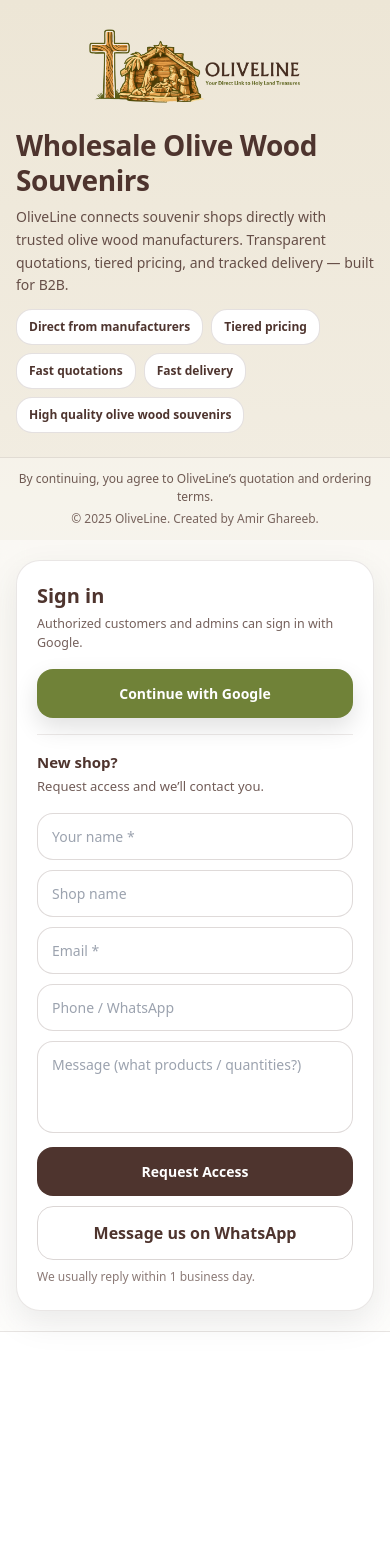
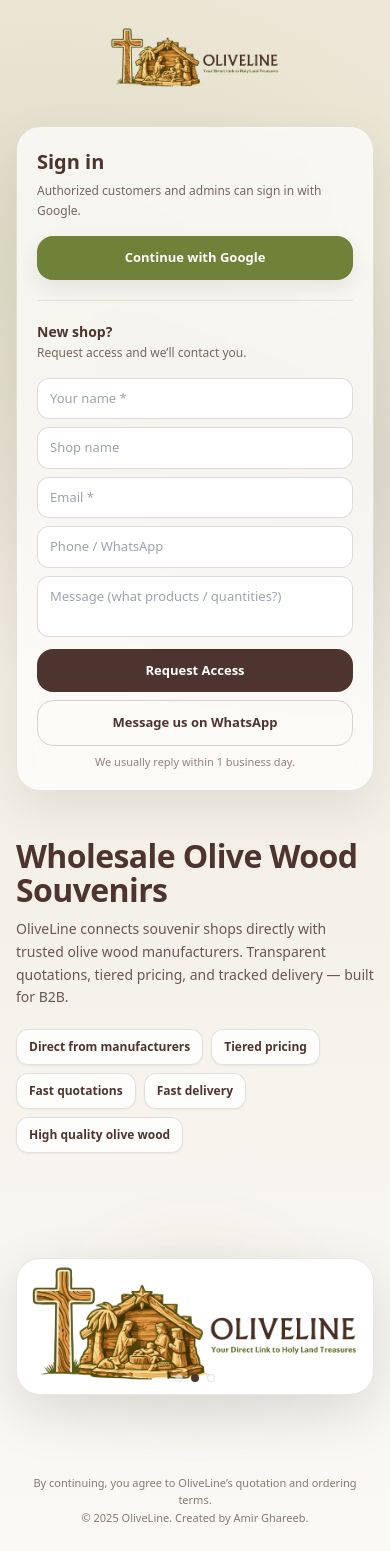
Before and after one commit to amirfagh/olivelinenew, a React (Create React App) app: page / in a window 390 px wide. Before the commit the page ends 1332 px from the top, so only its background shows below. Built offline with nearby package versions, Linux system fonts and the light colour scheme.

Commit message:
Fix mobile: show logo at top on small screens

```diff
--- a/src/pages/Login.js
+++ b/src/pages/Login.js
@@ -7,7 +7,7 @@
 
 import logo from "../assets/oliveline-logo2.png";
 
-// put 3–6 product images here
+// Put 3–6 product images here (REAL product photos will look 10x better than logos)
 import p1 from "../assets/oliveline-logo.png";
 import p2 from "../assets/oliveline-logo2.png";
 import p3 from "../assets/oliveline-logo4.png";
@@ -23,9 +23,16 @@
   // ----- simple carousel
   const images = useMemo(() => [p1, p2, p3], []);
   const [idx, setIdx] = useState(0);
+  const [fade, setFade] = useState(true);
 
   useEffect(() => {
-    const t = setInterval(() => setIdx((x) => (x + 1) % images.length), 2800);
+    const t = setInterval(() => {
+      setFade(false);
+      setTimeout(() => {
+        setIdx((x) => (x + 1) % images.length);
+        setFade(true);
+      }, 180);
+    }, 3200);
     return () => clearInterval(t);
   }, [images.length]);
 
@@ -122,61 +129,153 @@
       "Tiered pricing",
       "Fast quotations",
       "Fast delivery",
-      "High quality olive wood souvenirs",
+      "High quality olive wood",
     ],
     []
   );
 
+  const goTo = (i) => {
+    setFade(false);
+    setTimeout(() => {
+      setIdx(i);
+      setFade(true);
+    }, 160);
+  };
+
   return (
     <div
-      className="
-      relative
-        min-h-screen w-full
-        flex flex-col lg:flex-row
-        lg:h-screen lg:overflow-hidden
-      "
-      style={{ backgroundImage: `linear-gradient(180deg, ${CREAM}, ${SOFTWHITE})` }}
+      className="lg:h-screen w-full flex flex-col items-center justify-center lg:overflow-hidden min-h-screen"
+      style={{
+        backgroundImage: `radial-gradient(900px 500px at 12% 18%, rgba(112,130,56,0.14), transparent 60%),
+                          radial-gradient(800px 450px at 80% 32%, rgba(78,52,46,0.10), transparent 55%),
+                          linear-gradient(180deg, ${CREAM}, ${SOFTWHITE})`,
+      }}
     >
-      {/* RIGHT (LOGIN) — FIRST ON MOBILE */}
+      {/* MOBILE TOP LOGO */}
+<div className="lg:hidden w-full flex justify-center pt-6 pb-2">
+  <img
+    src={logo}
+    alt="OliveLine"
+    className="h-[70px] w-auto object-contain"
+  />
+</div>
+      <div className="w-full max-w-[1400px] h-full flex flex-col lg:flex-row gap-8 lg:gap-12 px-4 sm:px-6 lg:px-10 py-6 lg:py-8">
+
+        {/* LEFT (MARKETING) — SECOND ON MOBILE, FIRST ON DESKTOP */}
+        <div className="order-2 lg:order-1 flex-1 flex flex-col min-h-0 h-full">
+          {/* Logo row */}
+          <div className="hidden lg:flex justify-start shrink-0 pb-6">
+            <img
+              src={logo}
+              alt="OliveLine"
+              className="h-[60px] sm:h-[70px] lg:h-[190px] w-auto object-contain"
+            />
+          </div>
+
+          <div className="flex-1 flex flex-col lg:flex-row gap-6 lg:gap-8 min-h-0">
+            {/* Text Content */}
+            <div className="flex-1 flex flex-col justify-center shrink-0">
+
+
+              <h1
+                className="mt-4 text-[32px] sm:text-[40px] lg:text-[44px] xl:text-[52px] font-extrabold tracking-[-0.6px] leading-[1.05]"
+                style={{ color: BROWN }}
+              >
+                Wholesale Olive <br className="hidden lg:block" />
+                Wood Souvenirs
+              </h1>
+
+              <p
+                className="mt-3 text-[14px] sm:text-[15px] lg:text-[16px] leading-relaxed max-w-xl"
+                style={{ color: BROWN, opacity: 0.82 }}
+              >
+                OliveLine connects souvenir shops directly with trusted olive wood manufacturers.
+                Transparent quotations, tiered pricing, and tracked delivery — built for B2B.
+              </p>
+
+              {/* Badges */}
+              <div className="mt-5 flex flex-wrap gap-2 max-w-xl">
+                {badges.map((t) => (
                   <div
-        className="
-          order-1 lg:order-2
-          w-full lg:w-[460px]
-          px-4 sm:px-8 lg:px-10
-          py-5 sm:py-8 lg:py-10
-          flex items-start lg:items-center justify-center
-          border-b lg:border-b-0 lg:border-l
-          bg-white/60 backdrop-blur-md
-        "
+                    key={t}
+                    className="rounded-xl px-3 py-2 text-[12px] sm:text-[13px] font-bold border bg-white/80 shadow-sm"
+                    style={{ color: BROWN, borderColor: "rgba(78,52,46,0.14)" }}
+                  >
+                    {t}
+                  </div>
+                ))}
+              </div>
+            </div>
+
+            {/* Image / Carousel (Dynamically sized to fit remaining space) */}
+            <div className="flex-1 relative flex flex-col justify-center min-h-[250px] lg:min-h-0 mt-6 lg:mt-0">
+              {/* soft glow */}
+              <div
+                className="absolute -inset-4 rounded-[32px] blur-2xl opacity-60 pointer-events-none"
+                style={{
+                  background:
+                    "radial-gradient(50% 50% at 50% 50%, rgba(112,130,56,0.22), transparent 70%)",
+                }}
+              />
+
+              <div
+                className="relative rounded-3xl overflow-hidden border bg-white shadow-[0_18px_55px_rgba(0,0,0,0.12)] w-full h-full max-h-[400px]"
                 style={{ borderColor: "rgba(78,52,46,0.12)" }}
               >
+                <img
+                  src={images[idx]}
+                  alt="Olive wood products"
+                  className={`w-full h-full object-cover block transition-opacity duration-300 ${
+                    fade ? "opacity-100" : "opacity-0"
+                  }`}
+                />
+
+                {/* Dots */}
+                <div className="absolute bottom-3 left-0 right-0 flex items-center justify-center gap-2">
+                  {images.map((_, i) => (
+                    <button
+                      key={i}
+                      onClick={() => goTo(i)}
+                      className="h-2 w-2 rounded-full border transition"
+                      style={{
+                        backgroundColor: i === idx ? BROWN : "rgba(255,255,255,0.85)",
+                        borderColor: "rgba(78,52,46,0.18)",
+                        opacity: i === idx ? 1 : 0.75,
+                      }}
+                      aria-label={`Go to slide ${i + 1}`}
+                    />
+                  ))}
+                </div>
+              </div>
+            </div>
+          </div>
+
+          {/* Footer */}
+          <div className="mt-6 shrink-0 text-center lg:text-left text-[11px]" style={{ color: BROWN, opacity: 0.65 }}>
+            <div>By continuing, you agree to OliveLine’s quotation and ordering terms.</div>
+            <div className="mt-0.5">© {new Date().getFullYear()} OliveLine. Created by Amir Ghareeb.</div>
+          </div>
+        </div>
+
+        {/* RIGHT (LOGIN) — FIRST ON MOBILE, SECOND ON DESKTOP */}
+        <div className="order-1 lg:order-2 w-full lg:w-[420px] shrink-0 flex flex-col justify-center h-full">
           <div
-          className="
-            w-full
-            max-w-[560px] lg:max-w-none
-            bg-white
-            rounded-3xl
-            border
-            shadow-[0_12px_34px_rgba(0,0,0,0.08)]
-            overflow-hidden
-          "
+            className="bg-white/70 backdrop-blur-md border rounded-3xl shadow-[0_18px_50px_rgba(0,0,0,0.08)] flex flex-col max-h-full"
             style={{ borderColor: "rgba(78,52,46,0.12)" }}
           >
-          {/* Card header */}
-          <div className="px-5 sm:px-6 pt-5 sm:pt-6 pb-4">
-            <div className="flex items-center justify-between gap-3">
+            {/* Scrollable inner content just in case the laptop screen is vertically very tiny */}
+            <div className="p-5 sm:p-6 overflow-y-auto custom-scrollbar">
+              <div className="flex items-start justify-between gap-3">
                 <div>
-                <h2 className="text-[20px] sm:text-[22px] font-extrabold" style={{ color: BROWN }}>
+                  <h2 className="text-[20px] font-extrabold" style={{ color: BROWN }}>
                     Sign in
                   </h2>
-                <p className="mt-1 text-[12.5px] sm:text-[13px]" style={{ color: BROWN, opacity: 0.78 }}>
+                  <p className="mt-1 text-[12px] leading-relaxed" style={{ color: BROWN, opacity: 0.75 }}>
                     Authorized customers and admins can sign in with Google.
                   </p>
                 </div>
-
-              {/* Small pill */}
                 <div
-                className="shrink-0 hidden sm:inline-flex items-center rounded-full px-3 py-1 text-[12px] font-extrabold border bg-white"
+                  className="shrink-0 hidden sm:inline-flex items-center rounded-full px-2.5 py-1 text-[11px] font-extrabold border bg-white"
                   style={{ color: BROWN, borderColor: "rgba(78,52,46,0.14)" }}
                 >
                   B2B Access
@@ -185,115 +284,52 @@
 
               <button
                 onClick={handleLogin}
-              className="
-                mt-4 w-full
-                rounded-2xl
-                px-4 py-3.5
-                text-[14px]
-                font-extrabold
-                text-white
-                shadow-[0_10px_24px_rgba(0,0,0,0.12)]
-                hover:opacity-95 active:opacity-90
-                transition
-              "
+                className="mt-4 w-full rounded-2xl px-4 py-3 text-[13px] font-extrabold text-white shadow-[0_8px_20px_rgba(0,0,0,0.08)] hover:opacity-95 active:opacity-90 transition"
                 style={{ backgroundColor: OLIVE }}
               >
                 Continue with Google
               </button>
 
-            <div className="mt-4 h-px" style={{ backgroundColor: "rgba(78,52,46,0.10)" }} />
-          </div>
+              <div className="my-5 h-px w-full" style={{ backgroundColor: "rgba(78,52,46,0.10)" }} />
 
-          {/* Lead section */}
-          <div className="px-5 sm:px-6 pb-6">
               <div className="flex items-start justify-between gap-4">
                 <div>
-                <h3 className="text-[15px] font-black" style={{ color: BROWN }}>
+                  <h3 className="text-[14px] font-black" style={{ color: BROWN }}>
                     New shop?
                   </h3>
-                <p className="mt-1 text-[13px]" style={{ color: BROWN, opacity: 0.8 }}>
+                  <p className="mt-0.5 text-[12px]" style={{ color: BROWN, opacity: 0.75 }}>
                     Request access and we’ll contact you.
                   </p>
-              </div>
-              <div className="hidden md:block text-right text-[12px]" style={{ color: BROWN, opacity: 0.65 }}>
-                Reply within<br />1 business day
                 </div>
               </div>
 
               {leadSent ? (
                 <div
-                className="mt-4 rounded-2xl px-4 py-3 text-[13px] font-extrabold border"
-                style={{
-                  backgroundColor: "#E9F6EA",
-                  borderColor: "rgba(112,130,56,0.35)",
-                  color: BROWN,
-                }}
+                  className="mt-4 rounded-xl px-4 py-3 text-[12px] font-extrabold border"
+                  style={{ backgroundColor: "#E9F6EA", borderColor: "rgba(112,130,56,0.35)", color: BROWN }}
                 >
                   ✅ Thanks! We received your request. We’ll contact you soon.
                 </div>
               ) : (
                 <>
-                <div className="mt-4 grid grid-cols-1 gap-2.5">
-                  <Input
-                    placeholder="Your name *"
-                    value={lead.name}
-                    onChange={(e) => setLead({ ...lead, name: e.target.value })}
-                  />
-                  <Input
-                    placeholder="Shop name"
-                    value={lead.shopName}
-                    onChange={(e) => setLead({ ...lead, shopName: e.target.value })}
-                  />
-                  <Input
-                    placeholder="Email *"
-                    value={lead.email}
-                    onChange={(e) => setLead({ ...lead, email: e.target.value })}
-                  />
-                  <Input
-                    placeholder="Phone / WhatsApp"
-                    value={lead.phone}
-                    onChange={(e) => setLead({ ...lead, phone: e.target.value })}
-                  />
-
+                  <div className="mt-4 grid grid-cols-1 gap-2">
+                    <Input placeholder="Your name *" value={lead.name} onChange={(e) => setLead({ ...lead, name: e.target.value })} />
+                    <Input placeholder="Shop name" value={lead.shopName} onChange={(e) => setLead({ ...lead, shopName: e.target.value })} />
+                    <Input placeholder="Email *" value={lead.email} onChange={(e) => setLead({ ...lead, email: e.target.value })} />
+                    <Input placeholder="Phone / WhatsApp" value={lead.phone} onChange={(e) => setLead({ ...lead, phone: e.target.value })} />
                     <textarea
                       placeholder="Message (what products / quantities?)"
                       value={lead.message}
                       onChange={(e) => setLead({ ...lead, message: e.target.value })}
-                    className="
-                      w-full
-                      rounded-2xl
-                      border
-                      px-3.5 py-3
-                      text-[14px]
-                      outline-none
-                      focus:ring-2 focus:ring-offset-0
-                      min-h-[92px]
-                      resize-none
-                      bg-white
-                    "
-                    style={{
-                      borderColor: "rgba(78,52,46,0.18)",
-                      color: BROWN,
-                      boxShadow: "0 0 0 0 rgba(0,0,0,0)",
-                    }}
+                      className="w-full rounded-xl border px-3 py-2.5 text-[13px] outline-none focus:ring-2 focus:ring-offset-0 min-h-[60px] resize-none bg-white"
+                      style={{ borderColor: "rgba(78,52,46,0.18)", color: BROWN }}
                     />
                   </div>
 
                   <button
                     onClick={submitLead}
                     disabled={sending}
-                  className="
-                    mt-3.5 w-full
-                    rounded-2xl
-                    px-4 py-3.5
-                    text-[14px]
-                    font-black
-                    text-white
-                    hover:opacity-95
-                    disabled:opacity-70
-                    disabled:cursor-not-allowed
-                    transition
-                  "
+                    className="mt-3 w-full rounded-2xl px-4 py-3 text-[13px] font-black text-white hover:opacity-95 disabled:opacity-70 disabled:cursor-not-allowed transition"
                     style={{ backgroundColor: BROWN }}
                   >
                     {sending ? "Sending..." : "Request Access"}
@@ -303,26 +339,13 @@
                     href={whatsappLink}
                     target="_blank"
                     rel="noreferrer"
-                  className="
-                    mt-2.5 block w-full
-                    rounded-2xl
-                    px-4 py-3.5
-                    text-center
-                    font-black
-                    border
-                    hover:bg-black/5
-                    transition
-                  "
-                  style={{
-                    borderColor: "rgba(78,52,46,0.2)",
-                    color: BROWN,
-                    textDecoration: "none",
-                  }}
+                    className="mt-2 block w-full rounded-2xl px-4 py-3 text-center text-[13px] font-black border hover:bg-black/5 transition"
+                    style={{ borderColor: "rgba(78,52,46,0.20)", color: BROWN, textDecoration: "none" }}
                   >
                     Message us on WhatsApp
                   </a>
 
-                <div className="mt-2 text-[12px] md:hidden" style={{ color: BROWN, opacity: 0.65 }}>
+                  <div className="mt-2 text-center text-[11px]" style={{ color: BROWN, opacity: 0.6 }}>
                     We usually reply within 1 business day.
                   </div>
                 </>
@@ -331,80 +354,7 @@
           </div>
         </div>
 
-      {/* LEFT (MARKETING) — SECOND ON MOBILE */}
-      <div className=" lg:order-1 flex-1 px-4 sm:px-8 lg:px-10 py-6 lg:py-10 flex flex-col gap-4 min-w-0">
-        {/* logo */}
-        <img src={logo} alt="OliveLine" className="h-[88px] sm:h-[110px] lg:h-[140px] w-auto object-contain" />
-
-        <div className="max-w-2xl">
-          <h1
-            className="text-[28px] sm:text-[34px] lg:text-[40px] font-extrabold tracking-[-0.4px] leading-tight"
-            style={{ color: BROWN }}
-          >
-            Wholesale Olive Wood Souvenirs
-          </h1>
-          <p className="mt-2 text-[14px] sm:text-[15px] leading-relaxed" style={{ color: BROWN, opacity: 0.85 }}>
-            OliveLine connects souvenir shops directly with trusted olive wood manufacturers. Transparent quotations,
-            tiered pricing, and tracked delivery — built for B2B.
-          </p>
-
-          {/* badges */}
-          <div className="mt-3 flex flex-wrap gap-2">
-            {badges.map((t) => (
-              <div
-                key={t}
-                className="bg-white rounded-2xl px-3 py-2 text-[12px] sm:text-[13px] font-extrabold border"
-                style={{ color: BROWN, borderColor: "rgba(78,52,46,0.15)" }}
-              >
-                {t}
       </div>
-            ))}
-          </div>
-        </div>
-
-        {/* Square carousel - desktop only */}
-        <div
-          className="
-            mt-2
-            w-full max-w-[520px]
-            rounded-3xl overflow-hidden
-            border
-            shadow-[0_12px_34px_rgba(0,0,0,0.08)]
-            bg-white
-            aspect-square
-            hidden lg:block
-          "
-          style={{ borderColor: "rgba(78,52,46,0.12)" }}
-        >
-          <img src={images[idx]} alt="Olive wood products" className="w-full h-full object-cover block" />
-        </div>
-
-
-
-
-      </div>
-      {/* Global footer (always bottom) */}
-<div
-  className="
-    w-full
-    px-4 sm:px-8 lg:px-10
-    py-3
-    text-center
-    text-[12px]
-    border-t
-    bg-white/30
-    lg:absolute lg:bottom-0 lg:left-0
-  "
-  style={{ color: BROWN, borderColor: "rgba(78,52,46,0.12)" }}
->
-  <div style={{ opacity: 0.8 }}>
-    By continuing, you agree to OliveLine’s quotation and ordering terms.
-  </div>
-  <div className="mt-1" style={{ opacity: 0.75 }}>
-    © {new Date().getFullYear()} OliveLine. Created by Amir Ghareeb.
-  </div>
-</div>
-
     </div>
   );
 }
@@ -415,16 +365,7 @@
       placeholder={placeholder}
       value={value}
       onChange={onChange}
-      className="
-        w-full
-        rounded-2xl
-        border
-        px-3.5 py-3
-        text-[14px]
-        outline-none
-        focus:ring-2 focus:ring-offset-0
-        bg-white
-      "
+      className="w-full rounded-xl border px-3 py-2.5 text-[13px] outline-none focus:ring-2 focus:ring-offset-0 bg-white"
       style={{
         borderColor: "rgba(78,52,46,0.18)",
         color: BROWN,
```
Lines whose indentation alone changed are shown as unchanged.
